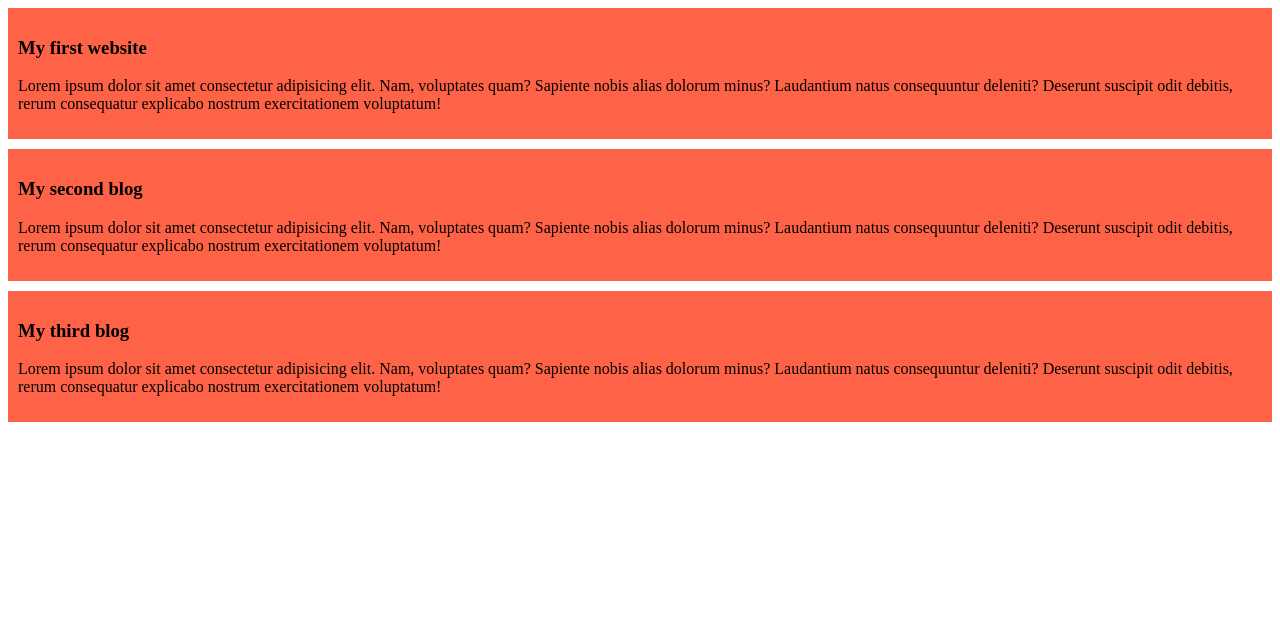
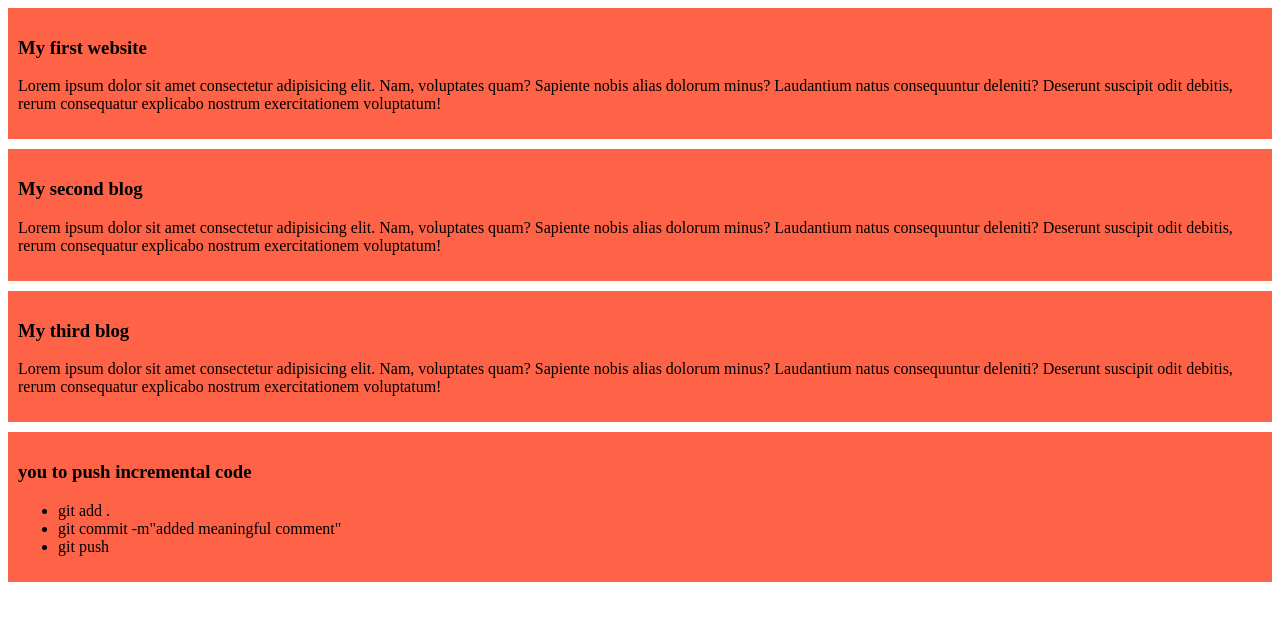
Before and after one commit to ron7116/my-simple-website, a plain HTML site: page index.html in a window 1280 px wide. Drawn offline with Linux system fonts and the light colour scheme.

Commit message:
added list

```diff
--- a/index.html
+++ b/index.html
@@ -34,5 +34,13 @@
         nostrum exercitationem voluptatum!
       </p>
     </div>
+    <div>
+      <h3>you to push incremental code</h3>
+      <ul>
+        <li>git add .</li>
+        <li>git commit -m"added meaningful comment"</li>
+        <li>git push</li>
+      </ul>
+    </div>
   </body>
 </html>
```
